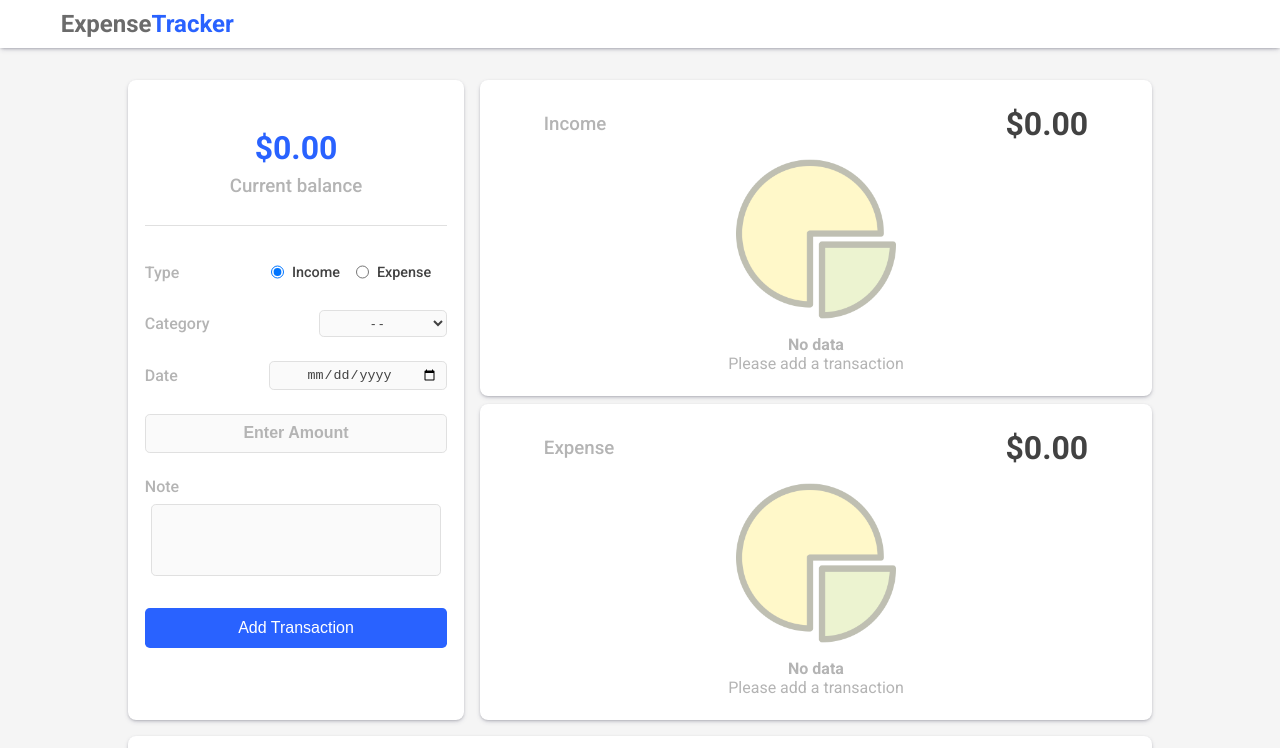
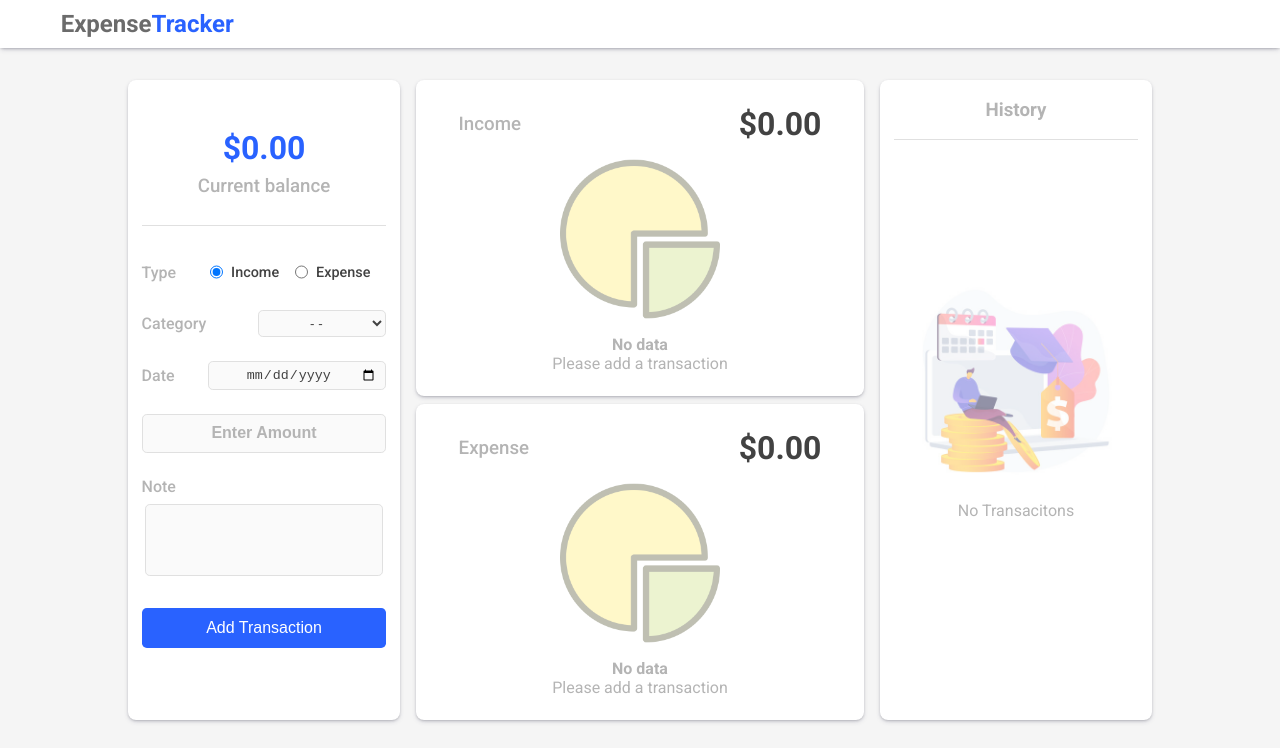
Before and after one commit to taesookang/expense-tracker, a React (Create React App) app: page / in a window 1280 px wide. Shown: the top 748 px of the page. Built offline with nearby package versions, Linux system fonts and the light colour scheme.

Commit message:
detail min-width

```diff
--- a/src/scss/_details.scss
+++ b/src/scss/_details.scss
@@ -4,7 +4,7 @@
     display: flex;
     flex-direction: column;
     gap: 0.5rem;
-    min-width: 30rem;
+    min-width: 24rem;
     min-height: 38rem;
     @include tablet {
         min-width: 20rem;
```
